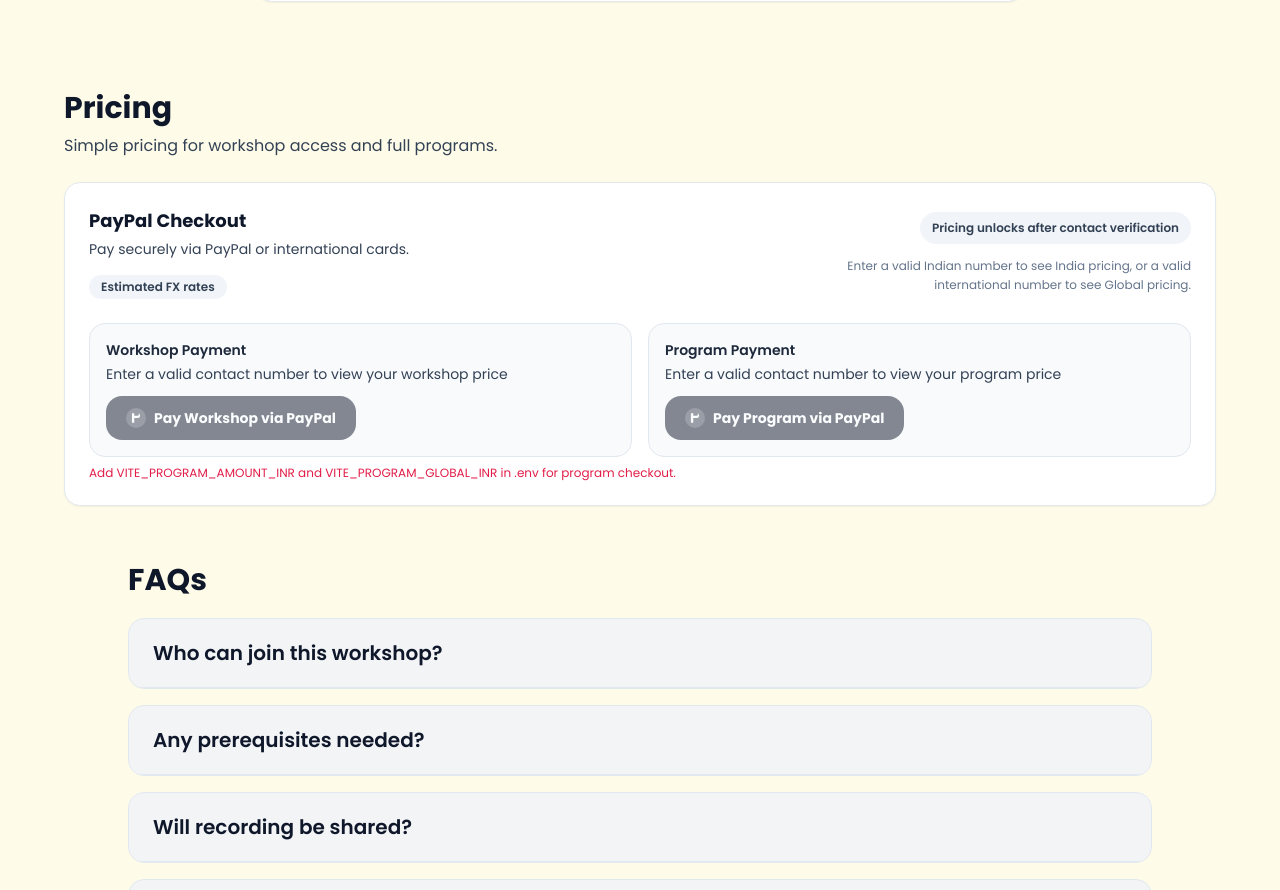
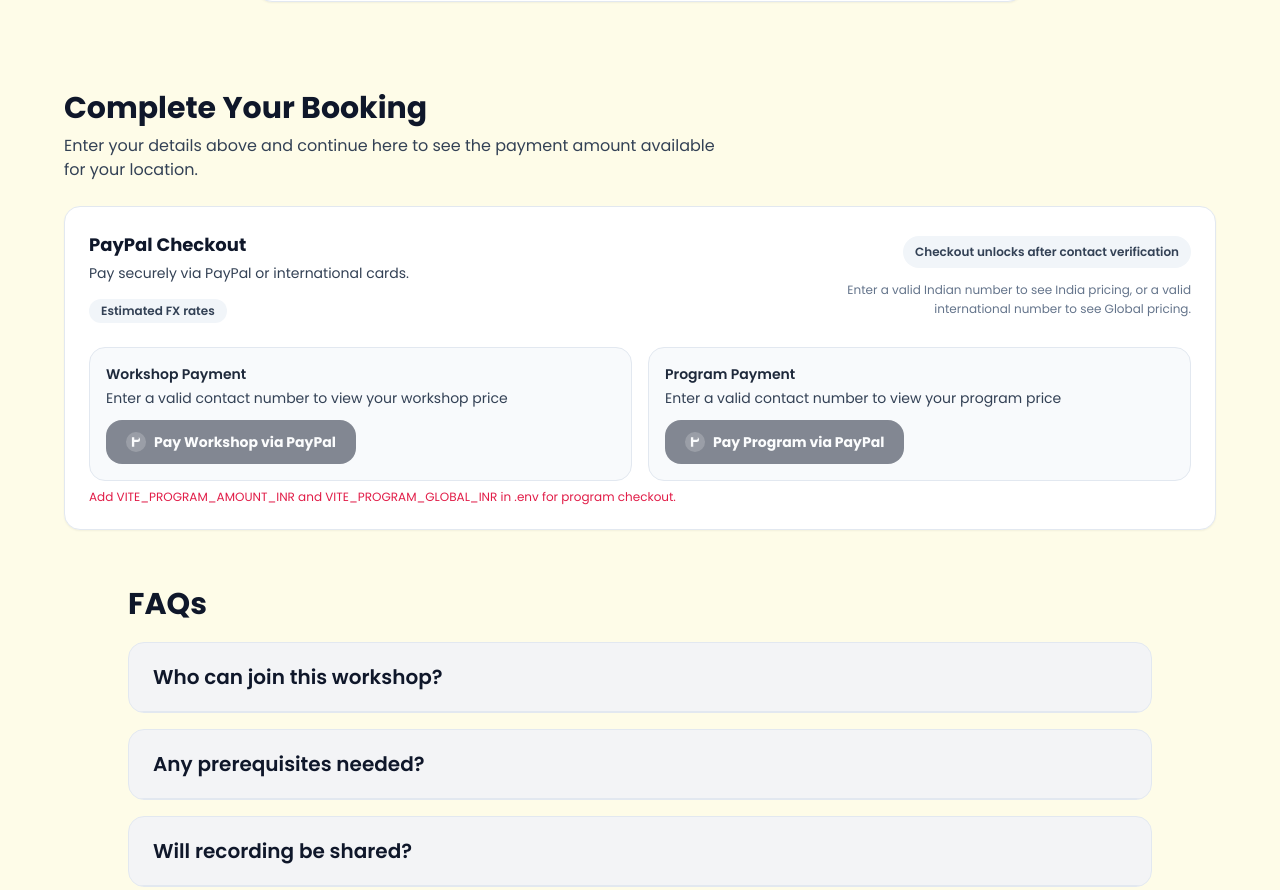
Before and after one commit to connectsumitp/Kraft.Academy, a React (Vite) app: page / in a window 1280 px wide. Shown: the part 2930-3820 px from the top of the page. Built offline with nearby package versions, Linux system fonts and the light colour scheme; no server answers.

Commit message:
Update PricingSection.jsx

```diff
--- a/src/components/PricingSection.jsx
+++ b/src/components/PricingSection.jsx
@@ -1,8 +1,9 @@
 import { useEffect, useMemo, useState } from "react";
 import { isValidPhoneNumber } from "react-phone-number-input";
 
-const INDIA_AMOUNT_INR = 99;
-const GLOBAL_AMOUNT_INR = 1000;
+const INDIA_GROUP_DEMO_AMOUNT_INR = 99;
+const INDIA_PREFERRED_DEMO_AMOUNT_INR = 499;
+const GLOBAL_PREFERRED_DEMO_AMOUNT_INR = 1000;
 
 const fallbackRates = {
   INR: 1,
@@ -307,15 +308,16 @@
 
   const pricingInfo = useMemo(() => {
     if (inferredRegion === "IN") {
+      const indiaWorkshopAmount = demoSlot ? INDIA_GROUP_DEMO_AMOUNT_INR : INDIA_PREFERRED_DEMO_AMOUNT_INR;
       return {
-        label: formatMoney(INDIA_AMOUNT_INR, "INR"),
-        amount: INDIA_AMOUNT_INR,
+        label: formatMoney(indiaWorkshopAmount, "INR"),
+        amount: indiaWorkshopAmount,
         currency: "INR",
       };
     }
 
     const fx = rates[displayCurrency] || fallbackRates[displayCurrency] || 1;
-    const converted = GLOBAL_AMOUNT_INR * fx;
+    const converted = GLOBAL_PREFERRED_DEMO_AMOUNT_INR * fx;
     const rounded = getConvertedAmount(converted);
 
     return {
@@ -323,7 +325,7 @@
       amount: rounded,
       currency: displayCurrency,
       raw: converted,
-      baseInr: GLOBAL_AMOUNT_INR,
+      baseInr: GLOBAL_PREFERRED_DEMO_AMOUNT_INR,
     };
   }, [inferredRegion, displayCurrency, rates]);
 
@@ -535,10 +537,10 @@
     <section id="pricing" className="px-4 pb-12 pt-6 md:px-6" aria-labelledby="pricing-title">
       <div className="mx-auto max-w-6xl">
         <h2 id="pricing-title" className="text-2xl font-bold text-slate-900 md:text-3xl">
-          Pricing
+          Complete Your Booking
         </h2>
         <p className="mt-2 max-w-2xl text-sm text-slate-700 md:text-base">
-          Simple pricing for workshop access and full programs.
+          Enter your details above and continue here to see the payment amount available for your location.
         </p>
 
         <div
@@ -564,7 +566,7 @@
             </div>
             <div className="flex flex-col gap-3 md:max-w-[22rem] md:items-end">
               <div className="inline-flex items-center rounded-full bg-slate-100 px-3 py-2 text-xs font-semibold text-slate-700">
-                {hasPaymentAccess ? `Showing ${inferredRegion === "IN" ? "India" : "Global"} pricing only` : "Pricing unlocks after contact verification"}
+                {hasPaymentAccess ? `Showing ${inferredRegion === "IN" ? "India" : "Global"} checkout only` : "Checkout unlocks after contact verification"}
               </div>
               <p className="text-xs leading-relaxed text-slate-500 md:text-right">
                 {contactRegion
```
